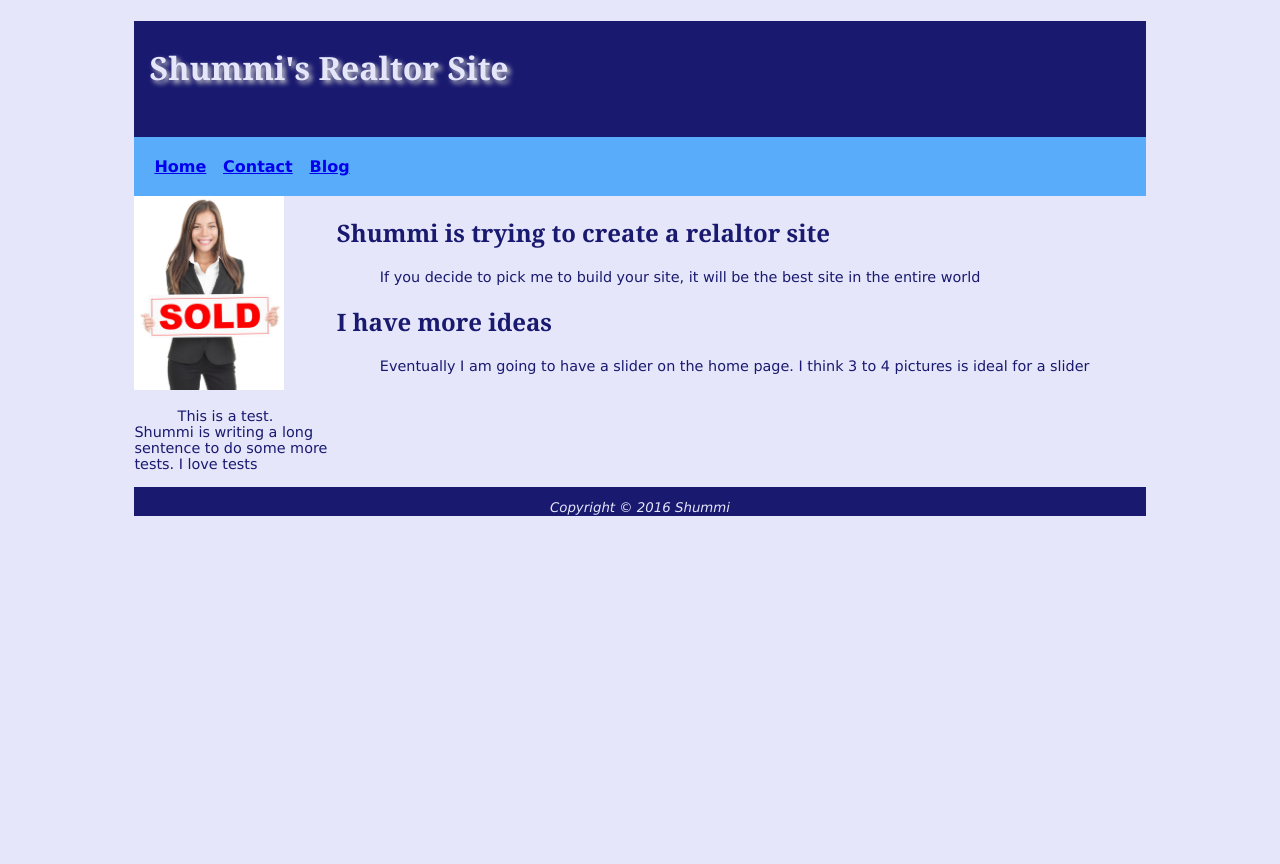
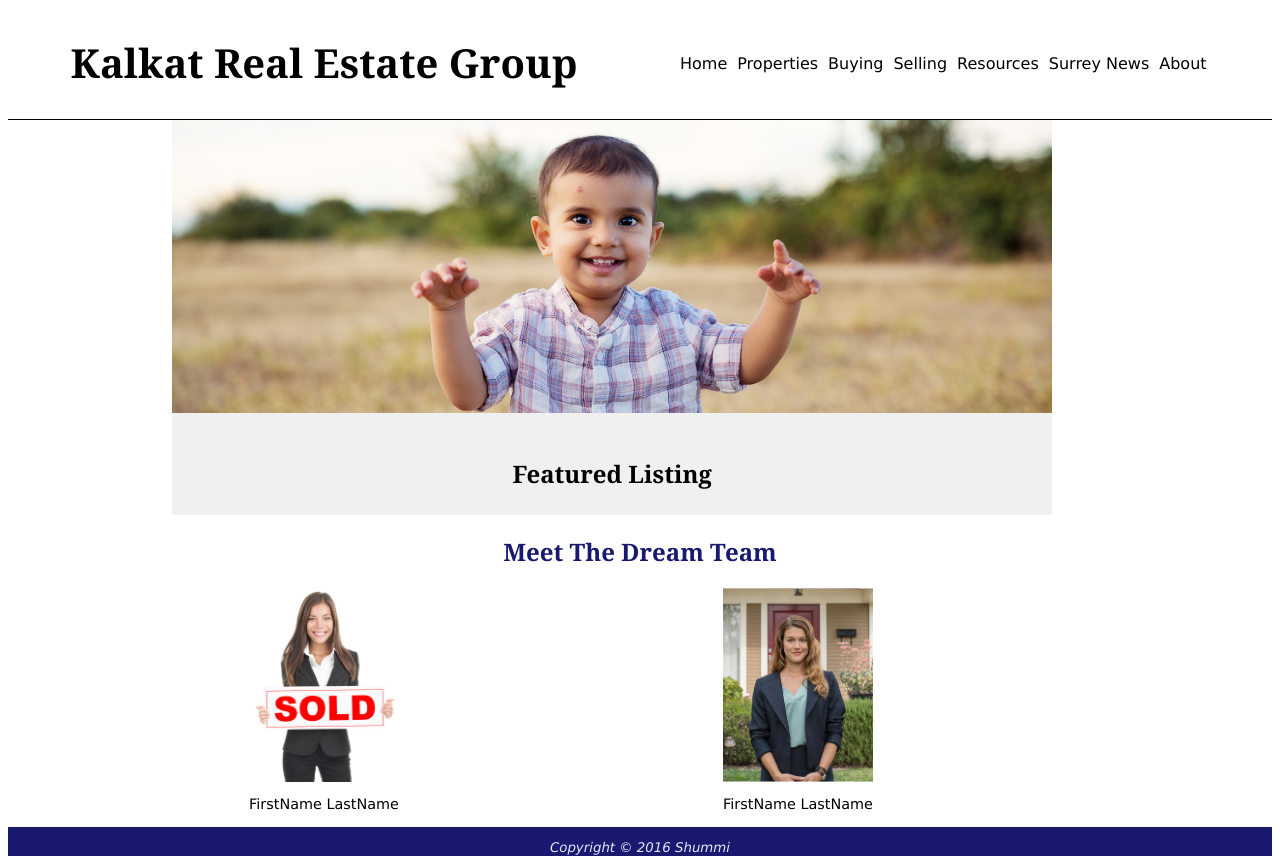
Before and after one commit to shum20/Website, a plain HTML site: page index.html in a window 1280 px wide. Before the commit the page ends 800 px from the top, so only its background shows below. Drawn offline with Linux system fonts and the light colour scheme.

Commit message:
Add files via upload

```diff
--- a/index.html
+++ b/index.html
@@ -1,7 +1,7 @@
 <!DOCTYPE html>
 <html>
 	<head>
-		<title>Shummi's Realtor Site</title>
+		<title>Kalkat Real Estate Group</title>
 		<meta charset="utf-8" />
 		<link rel="stylesheet" href="style.css">
 		<link rel="icon" href="favicon.ico" type="image/x-icon">
@@ -9,27 +9,61 @@
 	<body>
 	<div id="wrapper">
 		<header>
-			<h1>Shummi's Realtor Site</h1>
+			<div id="header-left">
+			<h1>Kalkat Real Estate Group</h1>
+			</div>
+			<div id="header-nav">
+				<ul>
+					<li><a href="index.html">Home</a></li>
+					<li><a href="#">Properties</a>
+
+					<ul>
+						<li><a href="search.html">Search</a></li>
+						<li><a href="listings.html">Listings</a></li>
+					</ul>
+					</li>
+					<li><a href="buying.html">Buying</a></li>
+					<li><a href="selling.html">Selling</a></li>
+					<li><a href="#">Resources</a>
+
+					<ul>
+						<li><a href="mortgage_calculator.html">Mortgage Calculator</a></li>
+						<li><a href="links.html">Links</a></li>
+					</ul>
+					<li><a href="surrey_news.html">Surrey News</a></li>
+					<li><a href="about.html">About</a></li>
+				</ul>
+			</div>
+		</header>
+			<div id="border">
+				<p>This is a test</p>
+			</div>
 			<nav>
-				<b><a href="index.html">Home</a> &nbsp;
-					<a href="contact.html">Contact</a> &nbsp;
-					<a href="blog.html">Blog</a> &nbsp</b>
+				<div id="slider">
+					<figure>
+						<img src="Mason6.jpg" alt>
+						<img src="Mason7.jpg" alt>
+						<img src="Mason8.jpg" alt>
+						<img src="Mason9.jpg" alt>
+						<img src="Mason6.jpg" alt>
+					</figure>
+				<div id ="middle_heading">
+					<h2>Featured Listing</h2>
+				</div>
+				</div>
 			</nav>
-		</header>
+		<main>
+			<h2>Meet The Dream Team</h2>
+			<div id="left-side">
+					<img src="agent.jpg" width="150">
+					<p>FirstName LastName</p>
 
-		<main>
-			<div id="left-side">
-				<aside>
-					<img src="agent.jpg" width="150">
-					<p>This is a test.  Shummi is writing a long sentence to do some more tests.  I love tests</p>
-				</aside>
 			</div>
 
 			<div id="content">
-					<h2>Shummi is trying to create a relaltor site</h2>
-					<p>If you decide to pick me to build your site, it will be the best site in the entire world<p>
-					<h2>I have more ideas</h2>
-					<p>Eventually I am going to have a slider on the home page.  I think 3 to 4 pictures is ideal for a slider</p>
+					<img src="agent3.jpg" width="150">
+					<p>FirstName LastName<p>
+
 			</div>
 		</main>
 		<footer>
--- a/style.css
+++ b/style.css
@@ -1,20 +1,20 @@
 body{
-	background-color: #e6e6fa;
-	color: #191970;
+
 	font-family: Ariel, Verdana, sans-serif;
 }
 
 header{
-	background-color: #191970;
+	padding-bottom: 20px;
+
+
 }
 
 h1{
-	background-color: #191970;
-	color: #e6e6fa;
-	line-height: 200%;
+
+
+	font-size:40px;
 	font-family: Georgia, "Times New Roman", serif;
-	text-shadow: 3px 3px 5px #cccccc;
-	padding: 15px
+
 
 }
 
@@ -31,9 +31,34 @@ p{
 }
 
 nav{
-	font-weight: bold;
-	background-color: #58ACFA;
-	padding: 20px;
+	clear:both;
+	margin-left: 13%;
+
+}
+
+nav a{
+	text-decoration: none;
+	padding-right:20px;
+	display:inline;
+}
+
+
+
+nav a:hover{
+	text-decoration: none;
+	background-color: #e6e6fa;
+	display:inline;
+	padding:10px;
+}
+
+#border{
+	border-bottom-width: 1px;
+	border-bottom-style: solid;
+}
+
+#border p{
+
+	color: white;
 }
 
 footer{
@@ -52,20 +77,181 @@ small{
 }
 
 #wrapper{
-	width: 80%;
+	width: 100%;
 	margin-left: auto;
 	margin-right: auto;
 }
 #left-side{
 	float:left;
-	width:20%;
-	margin-left: auto;
+	width:30%;
+	margin-left: 10%;
 	margin-right: auto;
 }
 
 #content{
+	display: block;
 	float:left;
+	width: 45%;
+	margin-right: 10%;
+	margin-left: auto;
+}
+
+#header-left{
+	float:left;
+	width:50%;
+	margin-left:auto;
+	margin-right:auto;
+	text-align:center;
+}
+
+#header-nav{
+	float:right;
+	width: 50%;
+	margin-left:auto;
+	margin-right:auto;
+	padding-top: 30px;
+	color: #000000;
+	position:relative;
+	z-index: 1000;
+
+}
+
+#header-nav ul{
+	list-style:none;
+
+}
+
+#header-nav ul:after{
+	content: "";
+	clear: both;
+	display:block;
+}
+
+#header-nav ul li{
+	float: left;
+}
+
+/*#header-nav ul li:hover{
+	text-decoration: none;
+	background-color:e6e6fa;
+	display:inline-block;
+	padding: 10px;
+}*/
+
+#header-nav ul li:hover a{
+	color:#000000;
+
+}
+
+#header-nav ul li a{
+	padding-right:10px;
+	color:#000000;
+	text-decoration:none;
+
+}
+
+#header-nav ul li a:hover{
+	text-decoration: none;
+	background-color:e6e6fa;
+	display:inline-block;
+}
+
+
+
+#header-nav ul ul{
+	display:none;
+	background: #5f6975;
+	border-radius: 0px;
+	position: absolute;
+	width: 100px;
+	padding: 0px;
+
+
+}
+
+#header-nav ul li:hover > ul{
+	display:block;
+}
+
+#header-nav ul ul li{
+	float:none;
+	position:relative;
+	display:block;
+	left: 0px;
+	padding-top: 10px;
+	padding-bottom: 10px;
+	border-bottom-width: 1px;
+	border-bottom-style: solid;
+
+}
+
+#header-nav ul ul li:hover{
+	background-color: #F3F781;
+}
+
+#header-nav ul ul li a:hover{
+	background-color:#F3F781;
+	display:block;
+	text-decoration:none;
+
+}
+
+@keyframes slidy {
+	0%  { left: 0%; }
+	20% { left: 0%; }
+	25% { left: -100%; }
+	45% { left: -100%; }
+	50% { left: -200%; }
+	70% { left: -200%; }
+	75% { left: -300%; }
+	95% { left: -300%; }
+	100% { left: -400%; }
+}
+
+
+
+#slider{
 	width: 80%;
+	max-width: 1000px;
+	overflow: hidden;
+}
+
+#slider figure{
+	position: relative;
+	width: 500%;
+	margin: 0;
+	padding: 0;
+	font-size: 0;
+	text-align: left;
+	animation-duration: 20s;
+	animation-name: slidy;
+	animation-iteration-count: infinite;
+}
+
+#slider figure img{
+	width: 20%;
+	height: auto;
+	float: left;
+}
+
+#middle_heading{
+	padding-top: 317px;
+	padding-bottom: 5px;
+	text-align: center;
+	background-color: #F0F0F0;
+}
+
+#middle_heading h2{
+	text-align: center;
+	color: black;
+}
+
+main{
+	width:100%;
+}
+
+main h2{
+	text-align: center;
 }
 
 /*#agent{
@@ -73,3 +259,22 @@ small{
 	margin: 0 0 5px 5px;
 	border: 1px solid #000000;
 }*/
+
+#left-side img{
+	display:block;
+	margin: 0 auto;
+}
+
+#content img{
+	display:block;
+	margin: 0 auto;
+}
+
+#content p{
+	text-align: center;
+	text-indent: 0;
+}
+#left-side p{
+	text-align: center;
+	text-indent:0;
+}
```
Also changed, not shown: contact.html (+4 -1 lines), Mason10.jpg (added), Mason6.jpg (added), Mason7.jpg (added), Mason8.jpg (added), Mason9.jpg (added), agent2.jpg (added), agent3.jpg (added), batman.gif (added), 5 other files.
